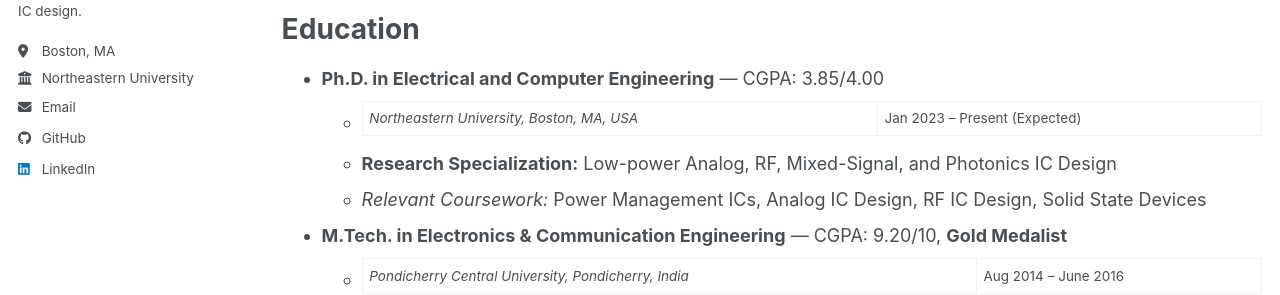
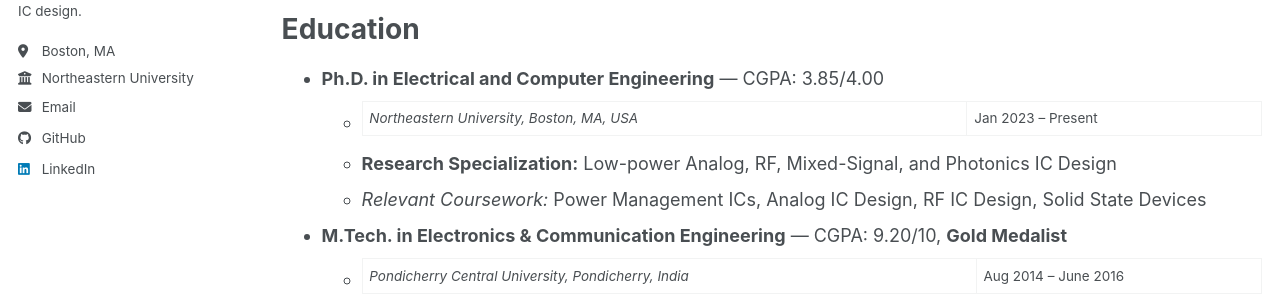
Before and after one commit to Ut1991/Ut1991.github.io, a Jekyll site: the page built from _pages/cv.md, in a window 1280 px wide and 900 px high. Shown: the part 416-711 px from the top of the window. Built offline with Jekyll 4.4.1, drawn with Linux system fonts in a browser that asks for light colours; a style sheet for code colours, icons or effects is not loaded.

Commit message:
Update cv.md

```diff
--- a/_pages/cv.md
+++ b/_pages/cv.md
@@ -20,7 +20,7 @@ Ph.D. Candidate in Electrical and Computer Engineering specializing in low-power
 Education
 ======
 * **Ph.D. in Electrical and Computer Engineering** — CGPA: 3.85/4.00
-  * *Northeastern University, Boston, MA, USA* | Jan 2023 – Present (Expected)
+  * *Northeastern University, Boston, MA, USA* | Jan 2023 – Present
   * **Research Specialization:** Low-power Analog, RF, Mixed-Signal, and Photonics IC Design
   * *Relevant Coursework:* Power Management ICs, Analog IC Design, RF IC Design, Solid State Devices
 * **M.Tech. in Electronics & Communication Engineering** — CGPA: 9.20/10, **Gold Medalist**
```
